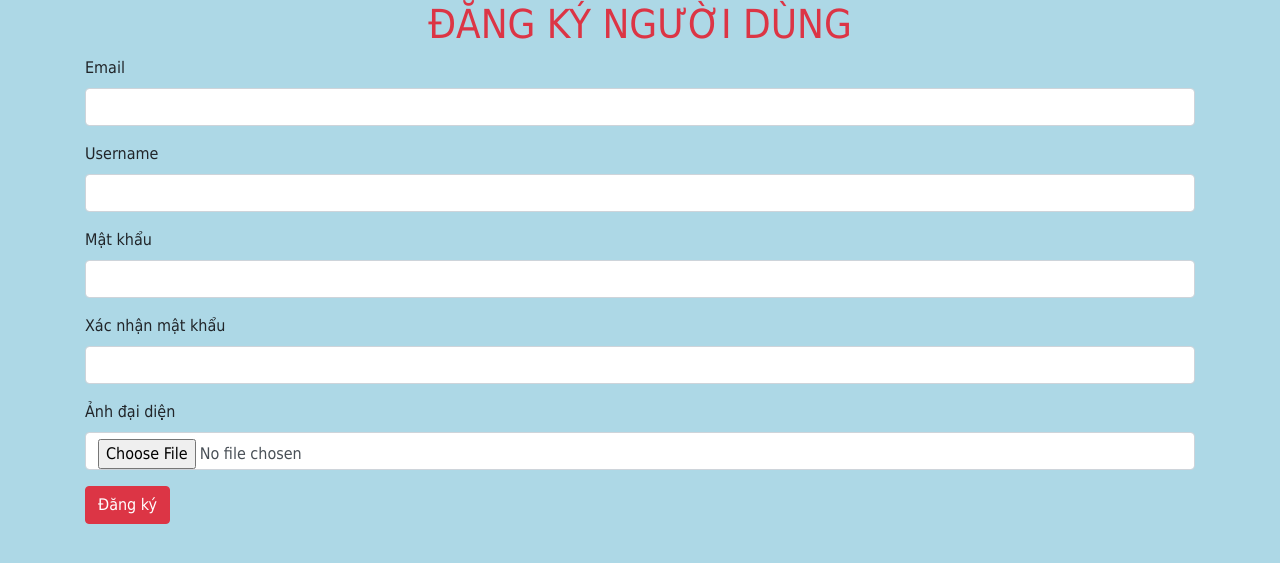
After one commit to duonghuuthanh/saleappv11, a Flask app: page /register in a window 1280 px wide. The commit adds this page. Shown: the top 563 px of the page. Run offline with Flask 2, Linux system fonts and the light colour scheme; some libraries are stand-ins or nearby versions.

Commit message:
register

```diff
--- a/saleapp/__init__.py
+++ b/saleapp/__init__.py
@@ -1,10 +1,15 @@
 from flask import Flask
 from flask_sqlalchemy import SQLAlchemy
 from flask_admin import Admin
+from flask_login import LoginManager
+import os
 
 app = Flask(__name__)
+app.secret_key = "^%@&^@*&!@67532623^@%^%@!"
 app.config['SQLALCHEMY_DATABASE_URI'] = 'mysql+pymysql://root:123456@localhost/saledbv1?charset=utf8'
 app.config['SQLALCHEMY_TRACK_MODIFICATIONS'] = True
+app.config['ROOT_PROJECT_PATH'] = os.path.join(app.root_path, '/saleappv11/saleapp')
 
 db = SQLAlchemy(app=app)
 admin = Admin(app=app, name="IT81 SHOP", template_mode="bootstrap4")
+login = LoginManager(app=app)
--- a/saleapp/main.py
+++ b/saleapp/main.py
@@ -1,6 +1,9 @@
-from flask import render_template, request
-from saleapp import app, utils
+from flask import render_template, request, redirect
+from saleapp import app, utils, login
+from saleapp.models import User
+from flask_login import login_user
 from saleapp.admin import *
+import hashlib, os
 
 
 @app.route("/")
@@ -34,5 +37,51 @@ def product_detail(product_id):
                            product=product)
 
 
+@app.route('/register', methods=['get', 'post'])
+def register():
+    err_msg = ''
+    if request.method == 'POST':
+        email = request.form.get('email')
+        username = request.form.get('username')
+        password = request.form.get('password', '').strip()
+        confirm_password = request.form.get('confirm_password', '').strip()
+
+        if password == confirm_password:
+            avatar = request.files["avatar"]
+            avatar_path = 'images/upload/%s' % avatar.filename
+            avatar.save(os.path.join(app.config['ROOT_PROJECT_PATH'],
+                                     'static/', avatar_path))
+
+            if utils.add_user(email=email, username=username,
+                              password=password, avatar=avatar_path):
+                return redirect('/admin')
+        else:
+            err_msg = "Mật khẩu KHÔNG khớp!"
+
+    return render_template('register.html', err_msg=err_msg)
+
+
+@app.route("/login", methods=['post'])
+def login_usr():
+    if request.method == 'POST':
+        username = request.form.get('username')
+        password = request.form.get('password', '')
+        password = hashlib.md5(password.encode('utf-8')).hexdigest()
+
+        user = User.query.filter(username==username,
+                                 password==password).first()
+
+        if user:
+            login_user(user=user)
+
+    return redirect('/admin')
+
+
+@login.user_loader
+def get_user(user_id):
+    return User.query.get(user_id)
+
+
+
 if __name__ == "__main__":
     app.run(debug=True)
--- a/saleapp/models.py
+++ b/saleapp/models.py
@@ -3,6 +3,7 @@ from sqlalchemy import Column, Integer, Float, \
 from sqlalchemy.orm import relationship
 from saleapp import db
 from datetime import datetime
+from flask_login import UserMixin
 from enum import Enum as UserEnum
 
 
@@ -40,14 +41,14 @@ class UserRole(UserEnum):
     ADMIN = 2
 
 
-class User(SaleBase):
+class User(SaleBase, UserMixin):
     __tablename__ = 'user'
 
     email = Column(String(50))
     username = Column(String(100), nullable=False)
     password = Column(String(100), nullable=False)
     avatar = Column(String(100))
-    active = Column(Boolean, default=True)
+    is_active = Column(Boolean, default=True)
     joined_date = Column(Date, default=datetime.now())
     user_role = Column(Enum(UserRole), default=UserRole.USER)
 
--- a/saleapp/templates/admin/index.html
+++ b/saleapp/templates/admin/index.html
@@ -1,5 +1,9 @@
 {% extends 'admin/master.html' %}
 
 {% block body %}
-    {% include 'admin/login.html' %}
+    {% if current_user.is_authenticated %}
+        <h1 class="text-danger">Xin chào {{ current_user.username }}!</h1>
+    {% else %}
+        {% include 'admin/login.html' %}
+    {% endif %}
 {% endblock %}
--- a/saleapp/templates/admin/login.html
+++ b/saleapp/templates/admin/login.html
@@ -1,5 +1,5 @@
 <h1 class="text-center text-danger">ĐĂNG NHẬP</h1>
-<form method="post" action="">
+<form method="post" action="{{ url_for('login_usr') }}">
     <div class="form-group">
         <label for="username">Username</label>
         <input type="text"
@@ -9,7 +9,7 @@
     </div>
     <div class="form-group">
         <label for="password">Password</label>
-        <input type="text"
+        <input type="password"
                name="password"
                id="password"
                class="form-control"/>
--- /dev/null
+++ b/saleapp/templates/register.html
@@ -0,0 +1,65 @@
+<!DOCTYPE html>
+<html lang="en">
+<head>
+    <meta charset="UTF-8">
+    <title>Đăng ký</title>
+    <link href="https://stackpath.bootstrapcdn.com/bootstrap/4.5.2/css/bootstrap.min.css"
+            rel="stylesheet" />
+    <link href="{{ url_for('static', filename='css/style.css') }}"
+          rel="stylesheet" />
+</head>
+<body>
+    <div class="container">
+        <h1 class="text-center text-danger">ĐĂNG KÝ NGƯỜI DÙNG</h1>
+        {% if err_msg %}
+        <div class="alert alert-warning">
+            <h4>{{ err_msg }}</h4>
+        </div>
+        {% endif %}
+        <form method="post"
+              action="{{ url_for('register') }}"
+              enctype="multipart/form-data" >
+            <div class="form-group">
+                <label for="email">Email</label>
+                <input type="email"
+                       id="email"
+                       name="email"
+                       class="form-control" />
+            </div>
+            <div class="form-group">
+                <label for="username">Username</label>
+                <input type="text"
+                       id="username"
+                       name="username"
+                       class="form-control" />
+            </div>
+            <div class="form-group">
+                <label for="password">Mật khẩu</label>
+                <input type="password"
+                       id="password"
+                       name="password"
+                       class="form-control" />
+            </div>
+            <div class="form-group">
+                <label for="confirm_password">Xác nhận mật khẩu</label>
+                <input type="password"
+                       id="confirm_password"
+                       name="confirm_password"
+                       class="form-control" />
+            </div>
+            <div class="form-group">
+                <label for="avatar">Ảnh đại diện</label>
+                <input type="file"
+                       id="avatar"
+                       name="avatar"
+                       class="form-control" />
+            </div>
+            <div class="form-group">
+                <input type="submit"
+                       value="Đăng ký"
+                       class="btn btn-danger" />
+            </div>
+        </form>
+    </div>
+</body>
+</html>
```
Also changed, not shown: saleapp/utils.py (+20 -1 lines), saleapp/static/images/upload/Chrysanthemum.jpg (added), saleapp/static/images/upload/Jellyfish.jpg (added).
